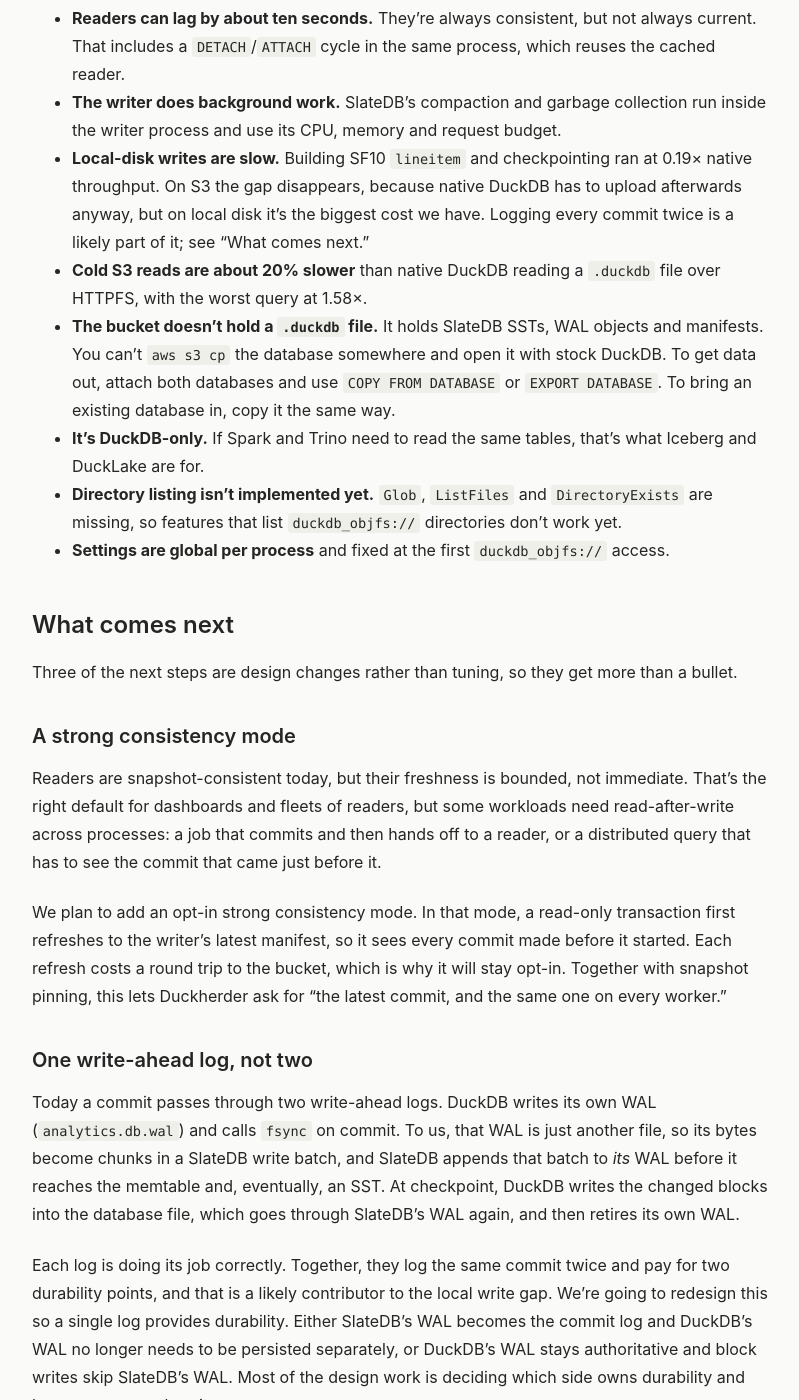
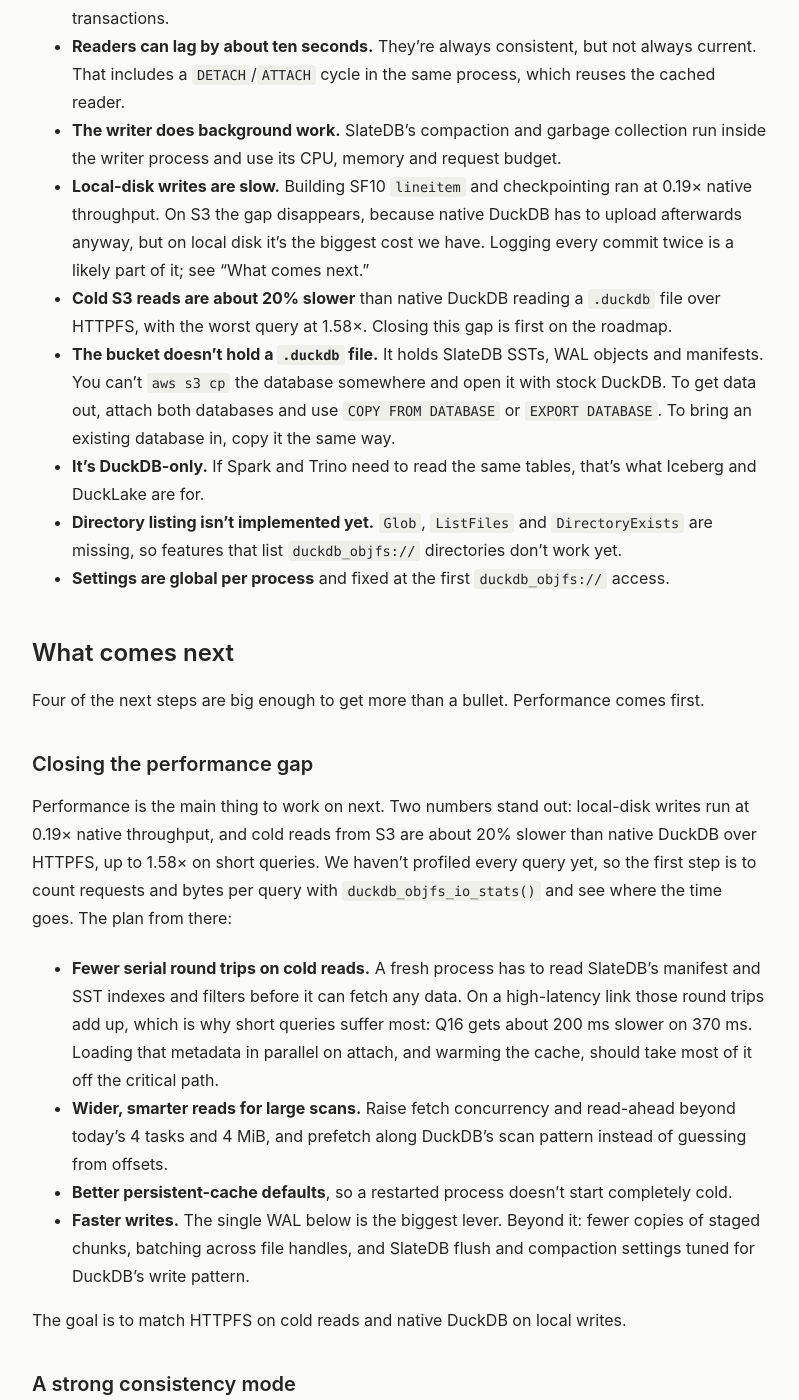
Before and after one commit to dentiny/dentiny.github.io, a Jekyll site: the page built from _posts/2026-10-09-duckdb-on-object-storage.md, in a window 1280 px wide and 1400 px high, scrolled down 14079 px. Shown: the whole window, without its empty margins (240-1039 px from the left). Built offline with Jekyll 4.4.1, drawn with Linux system fonts in a browser that asks for light colours; some of the changed text lies outside the part shown.

Commit message:
Drop benchmark appendix; add performance roadmap; expand compression advantages

````diff
--- a/_posts/2026-10-09-duckdb-on-object-storage.md
+++ b/_posts/2026-10-09-duckdb-on-object-storage.md
@@ -236,7 +236,7 @@
 
 - **Memory backend, SF10.** The geometric mean is 0.92× native in-memory DuckDB, and 20 of 22 queries were faster. The layer adds little overhead when storage itself is fast.
 - **Local disk, SF10.** The geometric mean is 1.08× a native `.duckdb` file, and most queries are within 10%. The worst query, Q5, is 1.40×.
-- **S3, SF1, cold process, memory cache only.** The geometric mean is 1.20× native DuckDB reading a `.duckdb` file through HTTPFS, ranging from 0.92× to 1.58×. Every query started a fresh process with empty caches.
+- **S3, SF1, cold process, memory cache only.** The geometric mean is 1.20× native DuckDB reading a `.duckdb` file through HTTPFS, ranging from 0.92× to 1.58×. Every query started a fresh process with empty caches, and the client in Taipei read over the internet from a bucket in `ap-east-2`.
 - **Writing to S3, SF1 `lineitem`.** Writing directly through the extension reached 0.95× the throughput of writing natively to local disk and uploading the file with the AWS CLI. You get the same result, without the local copy or the upload step.
 
 Per-query tables and the full method are in [`benchmark.md`](https://github.com/dentiny/duckdb-object-storage/blob/main/benchmark.md).
@@ -250,7 +250,7 @@
 - **Readers can lag by about ten seconds.** They're always consistent, but not always current. That includes a `DETACH`/`ATTACH` cycle in the same process, which reuses the cached reader.
 - **The writer does background work.** SlateDB's compaction and garbage collection run inside the writer process and use its CPU, memory and request budget.
 - **Local-disk writes are slow.** Building SF10 `lineitem` and checkpointing ran at 0.19× native throughput. On S3 the gap disappears, because native DuckDB has to upload afterwards anyway, but on local disk it's the biggest cost we have. Logging every commit twice is a likely part of it; see "What comes next."
-- **Cold S3 reads are about 20% slower** than native DuckDB reading a `.duckdb` file over HTTPFS, with the worst query at 1.58×.
+- **Cold S3 reads are about 20% slower** than native DuckDB reading a `.duckdb` file over HTTPFS, with the worst query at 1.58×. Closing this gap is first on the roadmap.
 - **The bucket doesn't hold a `.duckdb` file.** It holds SlateDB SSTs, WAL objects and manifests. You can't `aws s3 cp` the database somewhere and open it with stock DuckDB. To get data out, attach both databases and use `COPY FROM DATABASE` or `EXPORT DATABASE`. To bring an existing database in, copy it the same way.
 - **It's DuckDB-only.** If Spark and Trino need to read the same tables, that's what Iceberg and DuckLake are for.
 - **Directory listing isn't implemented yet.** `Glob`, `ListFiles` and `DirectoryExists` are missing, so features that list `duckdb_objfs://` directories don't work yet.
@@ -258,7 +258,18 @@
 
 ## What comes next
 
-Three of the next steps are design changes rather than tuning, so they get more than a bullet.
+Four of the next steps are big enough to get more than a bullet. Performance comes first.
+
+### Closing the performance gap
+
+Performance is the main thing to work on next. Two numbers stand out: local-disk writes run at 0.19× native throughput, and cold reads from S3 are about 20% slower than native DuckDB over HTTPFS, up to 1.58× on short queries. We haven't profiled every query yet, so the first step is to count requests and bytes per query with `duckdb_objfs_io_stats()` and see where the time goes. The plan from there:
+
+- **Fewer serial round trips on cold reads.** A fresh process has to read SlateDB's manifest and SST indexes and filters before it can fetch any data. On a high-latency link those round trips add up, which is why short queries suffer most: Q16 gets about 200 ms slower on 370 ms. Loading that metadata in parallel on attach, and warming the cache, should take most of it off the critical path.
+- **Wider, smarter reads for large scans.** Raise fetch concurrency and read-ahead beyond today's 4 tasks and 4 MiB, and prefetch along DuckDB's scan pattern instead of guessing from offsets.
+- **Better persistent-cache defaults**, so a restarted process doesn't start completely cold.
+- **Faster writes.** The single WAL below is the biggest lever. Beyond it: fewer copies of staged chunks, batching across file handles, and SlateDB flush and compaction settings tuned for DuckDB's write pattern.
+
+The goal is to match HTTPFS on cold reads and native DuckDB on local writes.
 
 ### A strong consistency mode
 
@@ -317,30 +326,3 @@
 ```
 
 Source, issues and benchmarks are on [GitHub](https://github.com/dentiny/duckdb-object-storage).
-
-## Appendix: reproducing the benchmarks
-
-The read benchmark compares native DuckDB with the extension on TPC-H. It builds a release binary, generates data with `dbgen`, and records DuckDB's JSON profiles per query.
-
-```sh
-# Local: memory and local-disk backends, SF10, Q1–Q22
-python3 scripts/run_read_benchmarks.py --scale-factor 10 --runs 5
-
-# S3: SF1, a fresh process per query, three runs, no warm-up
-python3 scripts/run_read_benchmarks.py --remote --scale-factor 1 \
-  --s3-bucket <bucket> --s3-region <region> --aws-profile <profile>
-
-# Writes: CREATE TABLE AS SELECT of lineitem plus CHECKPOINT
-python3 scripts/run_write_benchmarks.py --local --scale-factor 10
-python3 scripts/run_write_benchmarks.py --remote \
-  --s3-bucket <bucket> --s3-region <region> --aws-profile <profile>
-```
-
-Setup for the published numbers:
-
-- **Client:** Apple M4 (10 cores, 16 GB), DuckDB v1.5.5, default thread count and memory limit.
-- **Local reads:** SF10, one warm-up and five measured runs per query.
-- **S3 reads:** SF1, with the client in Taipei reading over the internet from a bucket in `ap-east-2`, three cold-process runs per query. The extension used its default in-memory caches with the persistent cache disabled. Native DuckDB used HTTPFS with its external file cache enabled, starting empty in each process.
-- **Writes:** three fresh databases per backend. Source data is generated in memory before timing. Native S3 delivery includes the upload with the AWS CLI.
-
-Local SF10 and remote SF1 are separate runs at different scale factors and shouldn't be compared directly. This is TPC-H, not a promise about your workload.
````
Also changed, not shown: other parts of _posts/2026-10-09-duckdb-on-object-storage.md (+0 -2 lines).
